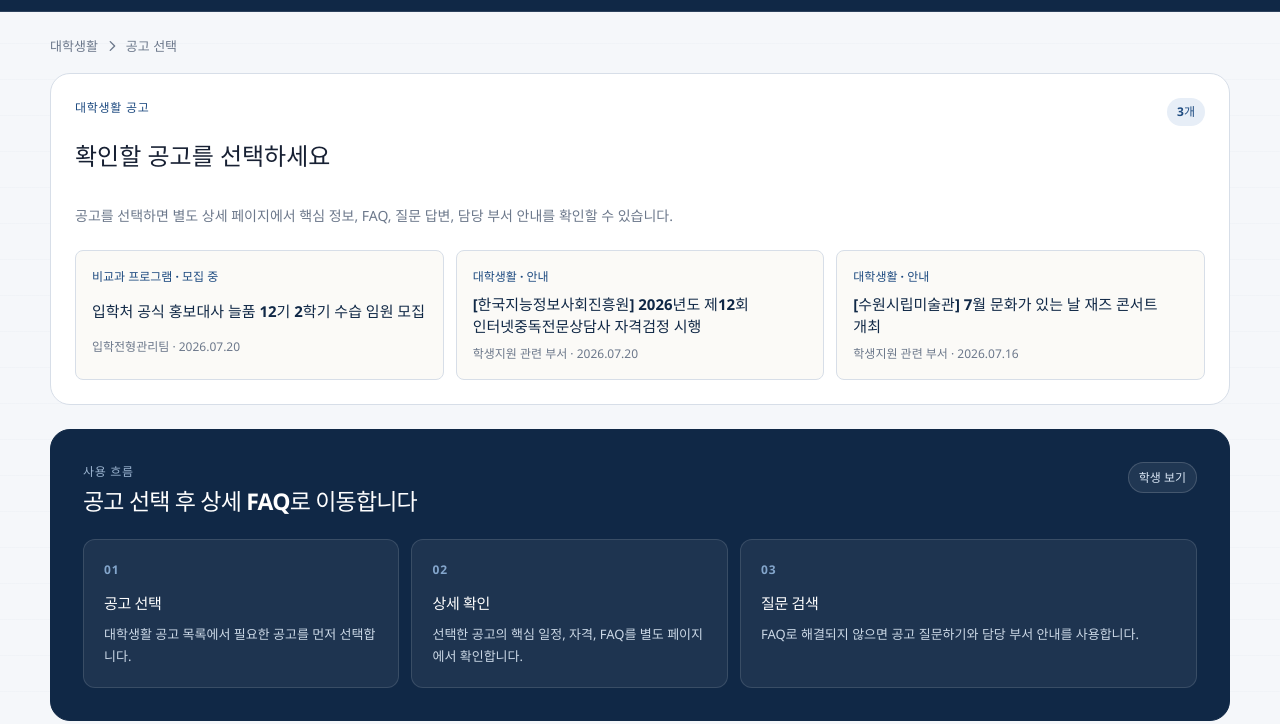
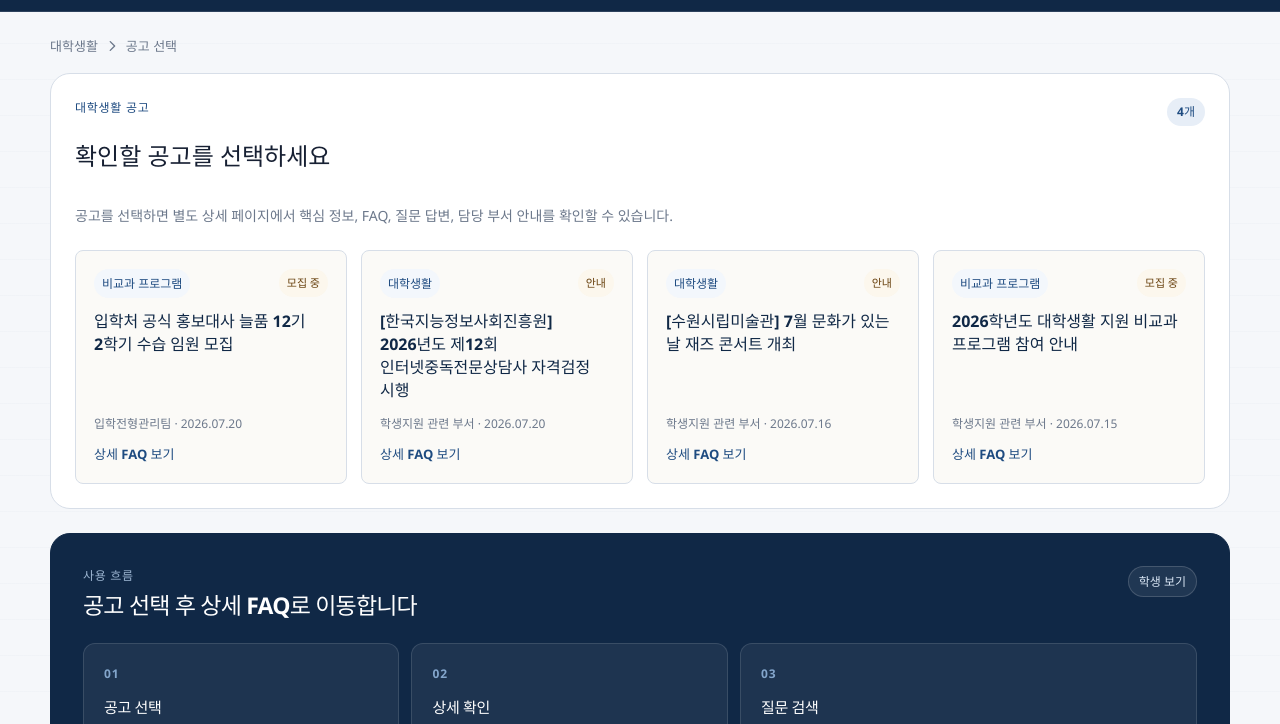
Before and after one commit to mhe1239/GuideToJobPostings, a website: page 01_WEB_FIREBASE/app/index.html in a window 1280 px wide. Shown: the part 65-789 px from the top of the page. Drawn offline with Linux system fonts and the light colour scheme; a web font is replaced by a local one.

Commit message:
feat: show notice picker as four-column cards

```diff
--- a/01_WEB_FIREBASE/app/index.html
+++ b/01_WEB_FIREBASE/app/index.html
@@ -11,7 +11,7 @@
     <link rel="icon" type="image/png" href="./assets/icons/32x32.png" sizes="32x32" />
     <link rel="apple-touch-icon" href="./assets/icons/128x128.png" />
     <link rel="preload" href="./assets/fonts/PretendardVariable.woff2" as="font" type="font/woff2" crossorigin />
-    <link rel="stylesheet" href="./styles.css" />
+    <link rel="stylesheet" href="./styles.css?v=20260722-card-grid" />
     <script type="module" src="./firebase-config.js?v=20260722-list-page"></script>
     <script src="./list.js?v=20260722-list-page" defer></script>
   </head>
--- a/01_WEB_FIREBASE/app/list.js
+++ b/01_WEB_FIREBASE/app/list.js
@@ -27,6 +27,14 @@ const DEFAULT_NOTICES = Object.freeze([
     date: "2026.07.16",
     status: "안내",
   },
+  {
+    id: "student-support-program-2026",
+    title: "2026학년도 대학생활 지원 비교과 프로그램 참여 안내",
+    category: "비교과 프로그램",
+    department: "학생지원 관련 부서",
+    date: "2026.07.15",
+    status: "모집 중",
+  },
 ]);
 
 const listElements = {
@@ -53,11 +61,16 @@ function createNoticeLink(notice) {
   link.className = "notice-list-item";
   link.href = `./notice.html?notice=${encodeURIComponent(notice.id)}`;
   link.innerHTML = `
-    <span></span>
+    <div class="notice-card-top">
+      <span class="notice-card-category"></span>
+      <span class="notice-card-status"></span>
+    </div>
     <strong></strong>
     <small></small>
+    <span class="notice-card-action">상세 FAQ 보기</span>
   `;
-  link.querySelector("span").textContent = `${notice.category} · ${notice.status}`;
+  link.querySelector(".notice-card-category").textContent = notice.category;
+  link.querySelector(".notice-card-status").textContent = notice.status;
   link.querySelector("strong").textContent = notice.title;
   link.querySelector("small").textContent = `${notice.department} · ${notice.date}`;
   return link;
--- a/01_WEB_FIREBASE/app/styles.css
+++ b/01_WEB_FIREBASE/app/styles.css
@@ -411,16 +411,18 @@ button:disabled {
 
 .notice-list {
   display: grid;
-  grid-template-columns: repeat(3, minmax(0, 1fr));
-  gap: 12px;
-  margin-top: 18px;
+  grid-template-columns: repeat(4, minmax(0, 1fr));
+  gap: 14px;
+  margin-top: 20px;
 }
 
 .notice-list-item {
   min-width: 0;
   display: grid;
-  gap: 8px;
-  padding: 16px;
+  grid-template-rows: auto 1fr auto auto;
+  gap: 12px;
+  min-height: 190px;
+  padding: 18px;
   color: var(--ink);
   text-decoration: none;
   background: var(--warm);
@@ -437,16 +439,43 @@ button:disabled {
   transform: translateY(-1px);
 }
 
-.notice-list-item span {
+.notice-card-top {
+  min-width: 0;
+  display: flex;
+  align-items: center;
+  justify-content: space-between;
+  gap: 8px;
+}
+
+.notice-card-category,
+.notice-card-status {
+  min-width: 0;
+  display: inline-flex;
+  align-items: center;
+  min-height: 26px;
+  padding: 5px 8px;
+  border-radius: 999px;
+  white-space: nowrap;
+}
+
+.notice-card-category {
   color: var(--primary-800);
-  font-size: 12px;
+  background: var(--primary-50);
+  font-size: 12px;
+  font-weight: 900;
+}
+
+.notice-card-status {
+  color: #69420f;
+  background: var(--accent-50);
+  font-size: 11px;
   font-weight: 900;
 }
 
 .notice-list-item strong {
   min-width: 0;
   color: var(--primary-950);
-  font-size: 15px;
+  font-size: 16px;
   line-height: 1.45;
   word-break: keep-all;
 }
@@ -455,6 +484,13 @@ button:disabled {
   color: var(--ink-faint);
   font-size: 12px;
   line-height: 1.45;
+}
+
+.notice-card-action {
+  align-self: end;
+  color: var(--primary-800);
+  font-size: 13px;
+  font-weight: 900;
 }
 
 .content-grid {
@@ -1784,6 +1820,10 @@ button:disabled {
     grid-template-columns: 1fr;
   }
 
+  .notice-list {
+    grid-template-columns: repeat(2, minmax(0, 1fr));
+  }
+
   .review-flow,
   .role-grid,
   .admin-grid {
--- a/02_TAURI_DEVELOPMENT_SOURCE/app/styles.css
+++ b/02_TAURI_DEVELOPMENT_SOURCE/app/styles.css
@@ -411,16 +411,18 @@ button:disabled {
 
 .notice-list {
   display: grid;
-  grid-template-columns: repeat(3, minmax(0, 1fr));
-  gap: 12px;
-  margin-top: 18px;
+  grid-template-columns: repeat(4, minmax(0, 1fr));
+  gap: 14px;
+  margin-top: 20px;
 }
 
 .notice-list-item {
   min-width: 0;
   display: grid;
-  gap: 8px;
-  padding: 16px;
+  grid-template-rows: auto 1fr auto auto;
+  gap: 12px;
+  min-height: 190px;
+  padding: 18px;
   color: var(--ink);
   text-decoration: none;
   background: var(--warm);
@@ -437,16 +439,43 @@ button:disabled {
   transform: translateY(-1px);
 }
 
-.notice-list-item span {
+.notice-card-top {
+  min-width: 0;
+  display: flex;
+  align-items: center;
+  justify-content: space-between;
+  gap: 8px;
+}
+
+.notice-card-category,
+.notice-card-status {
+  min-width: 0;
+  display: inline-flex;
+  align-items: center;
+  min-height: 26px;
+  padding: 5px 8px;
+  border-radius: 999px;
+  white-space: nowrap;
+}
+
+.notice-card-category {
   color: var(--primary-800);
-  font-size: 12px;
+  background: var(--primary-50);
+  font-size: 12px;
+  font-weight: 900;
+}
+
+.notice-card-status {
+  color: #69420f;
+  background: var(--accent-50);
+  font-size: 11px;
   font-weight: 900;
 }
 
 .notice-list-item strong {
   min-width: 0;
   color: var(--primary-950);
-  font-size: 15px;
+  font-size: 16px;
   line-height: 1.45;
   word-break: keep-all;
 }
@@ -455,6 +484,13 @@ button:disabled {
   color: var(--ink-faint);
   font-size: 12px;
   line-height: 1.45;
+}
+
+.notice-card-action {
+  align-self: end;
+  color: var(--primary-800);
+  font-size: 13px;
+  font-weight: 900;
 }
 
 .content-grid {
@@ -1784,6 +1820,10 @@ button:disabled {
     grid-template-columns: 1fr;
   }
 
+  .notice-list {
+    grid-template-columns: repeat(2, minmax(0, 1fr));
+  }
+
   .review-flow,
   .role-grid,
   .admin-grid {
```
Also changed, not shown: 01_WEB_FIREBASE/app/main.js (+21 -0 lines), 02_TAURI_DEVELOPMENT_SOURCE/app/index.html (+1 -1 lines), 02_TAURI_DEVELOPMENT_SOURCE/app/list.js (+15 -2 lines), 02_TAURI_DEVELOPMENT_SOURCE/app/main.js (+21 -0 lines), 02_TAURI_DEVELOPMENT_SOURCE/tests/preview-integration.mjs (+1 -1 lines).
